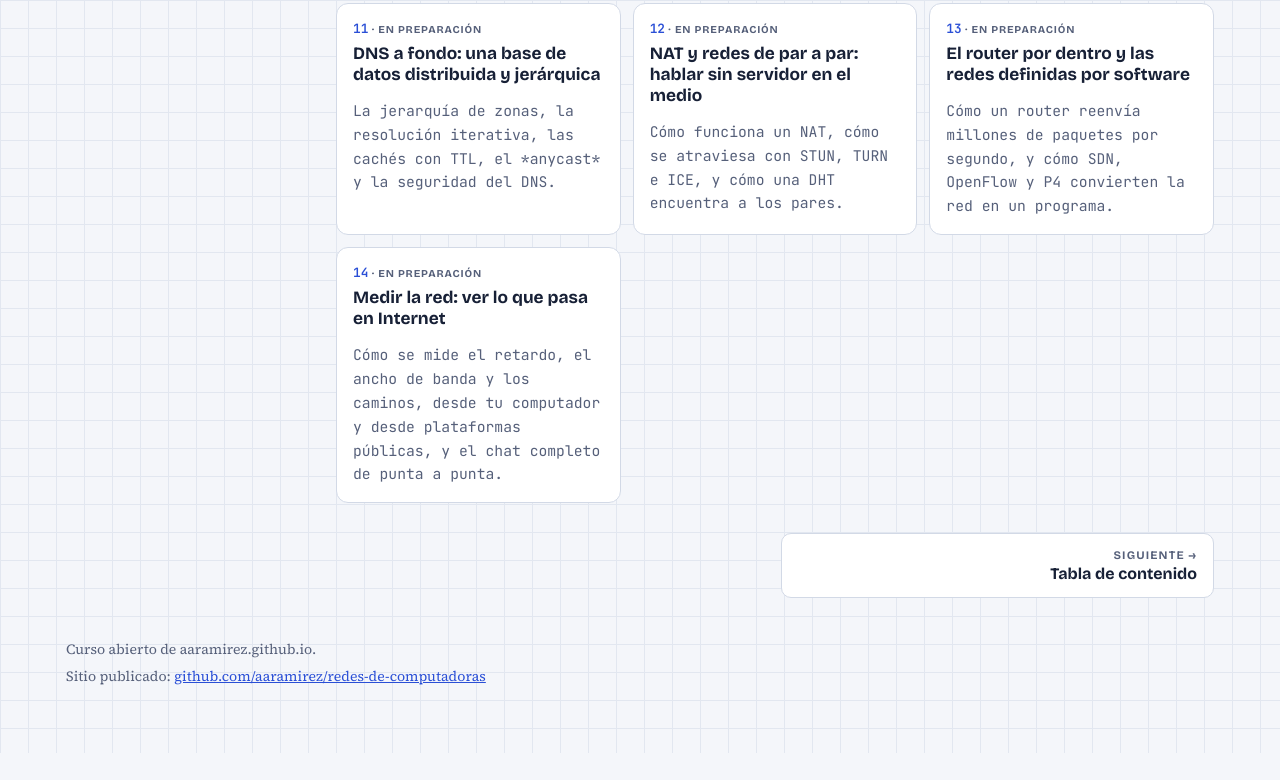
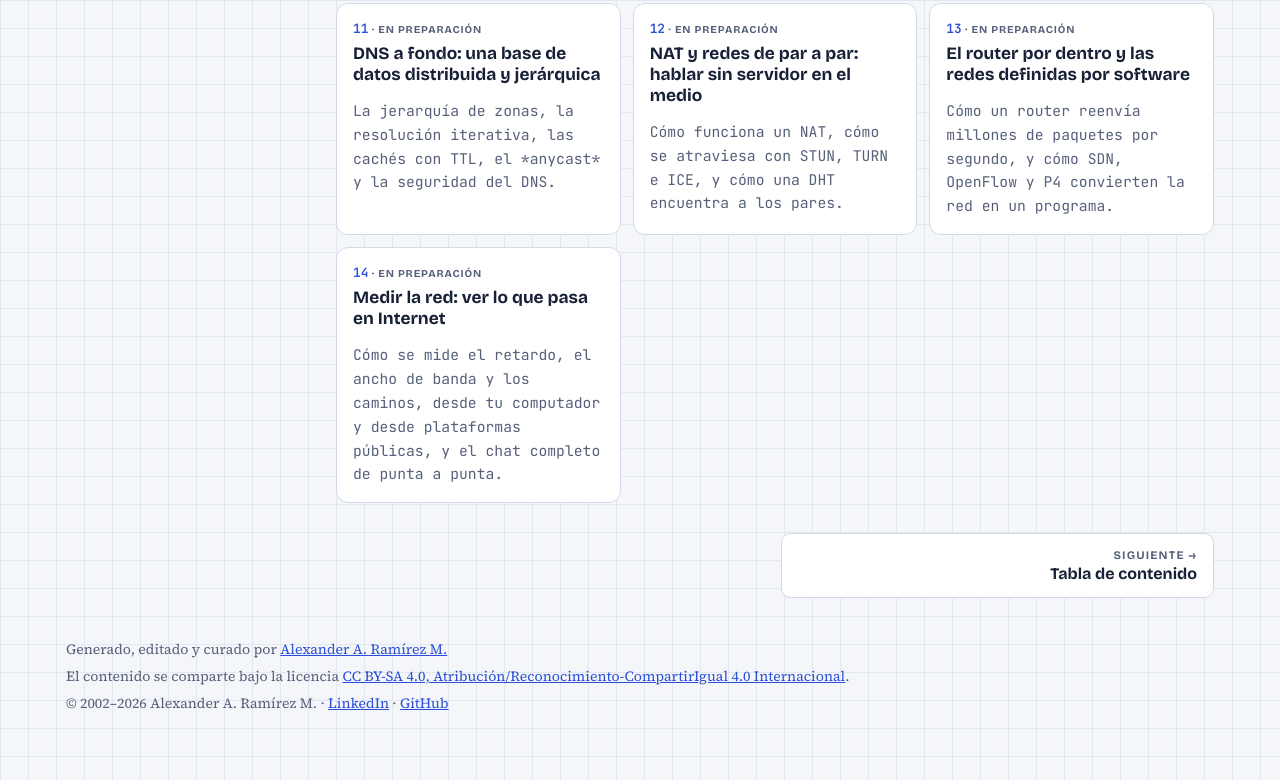
Before and after one commit to aaramirez/redes-de-computadoras, a plain HTML site: page index.html in a window 1280 px wide. Shown: the part 2856-3636 px from the top of the page. Before the commit the page ends 3609 px from the top, so only its background shows below. Drawn offline with nearby package versions, Linux system fonts and the light colour scheme.

Commit message:
Pie común: autoría, licencia CC BY-SA 4.0 y año que se actualiza solo

```diff
--- a/index.html
+++ b/index.html
@@ -89,7 +89,7 @@ height="0" width="0" style="display:none;visibility:hidden"></iframe></noscript>
 <nav class="pager" id="pager" aria-label="Capítulo anterior y siguiente"></nav>
 </main>
 </div>
-<footer><span>Curso abierto de aaramirez.github.io.</span><span>Sitio publicado: <a href="https://github.com/aaramirez/redes-de-computadoras" target="_blank" rel="noopener">github.com/aaramirez/redes-de-computadoras</a></span></footer>
+<footer><span>Generado, editado y curado por <a href="https://www.linkedin.com/in/alexander-ramirez-morales/" target="_blank" rel="noopener">Alexander A. Ramírez M.</a></span><span>El contenido se comparte bajo la licencia <a href="https://creativecommons.org/licenses/by-sa/4.0/deed.es" target="_blank" rel="noopener">CC BY-SA 4.0, Atribución/Reconocimiento-CompartirIgual 4.0 Internacional</a>.</span><span>© 2002–<span data-anio>2026</span> Alexander A. Ramírez M. · <a href="https://www.linkedin.com/in/alexander-ramirez-morales/" target="_blank" rel="noopener">LinkedIn</a> · <a href="https://github.com/aaramirez" target="_blank" rel="noopener">GitHub</a></span><script>document.querySelectorAll('[data-anio]').forEach(function (e) { e.textContent = new Date().getFullYear(); });</script></footer>
 </div>
 <script src="assets/lab.js"></script>
 </body>
```
Also changed, not shown: temario.html (+1 -1 lines).
